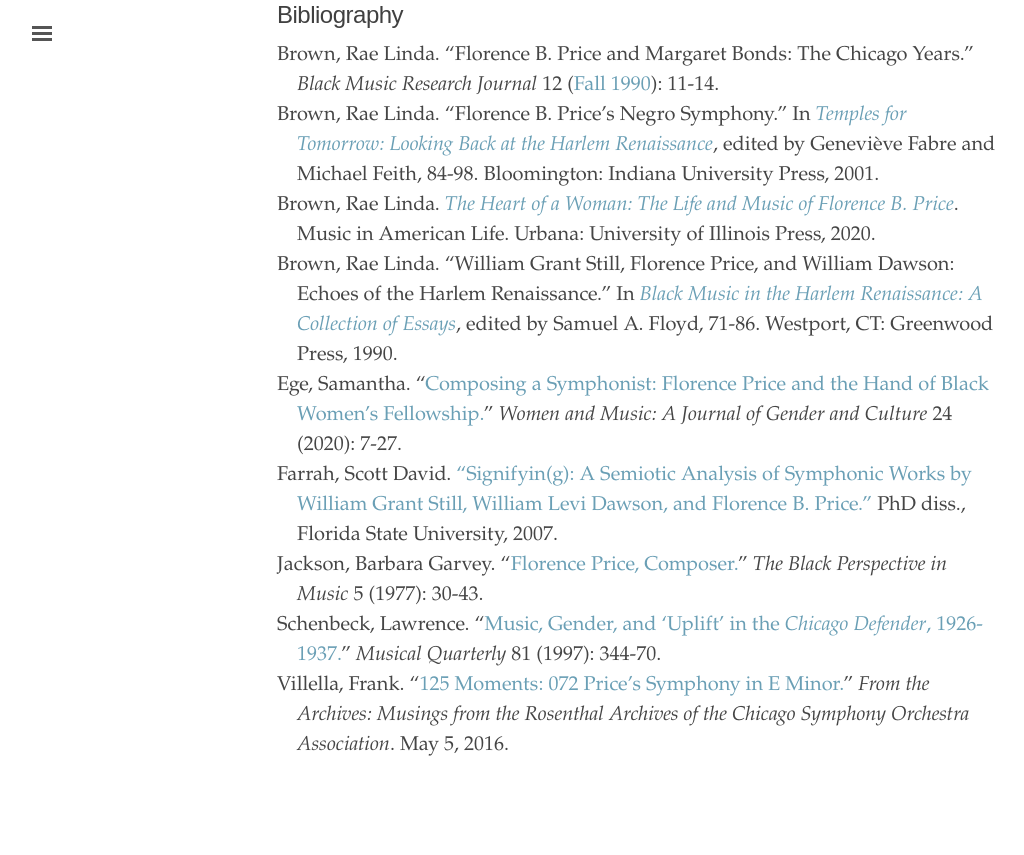
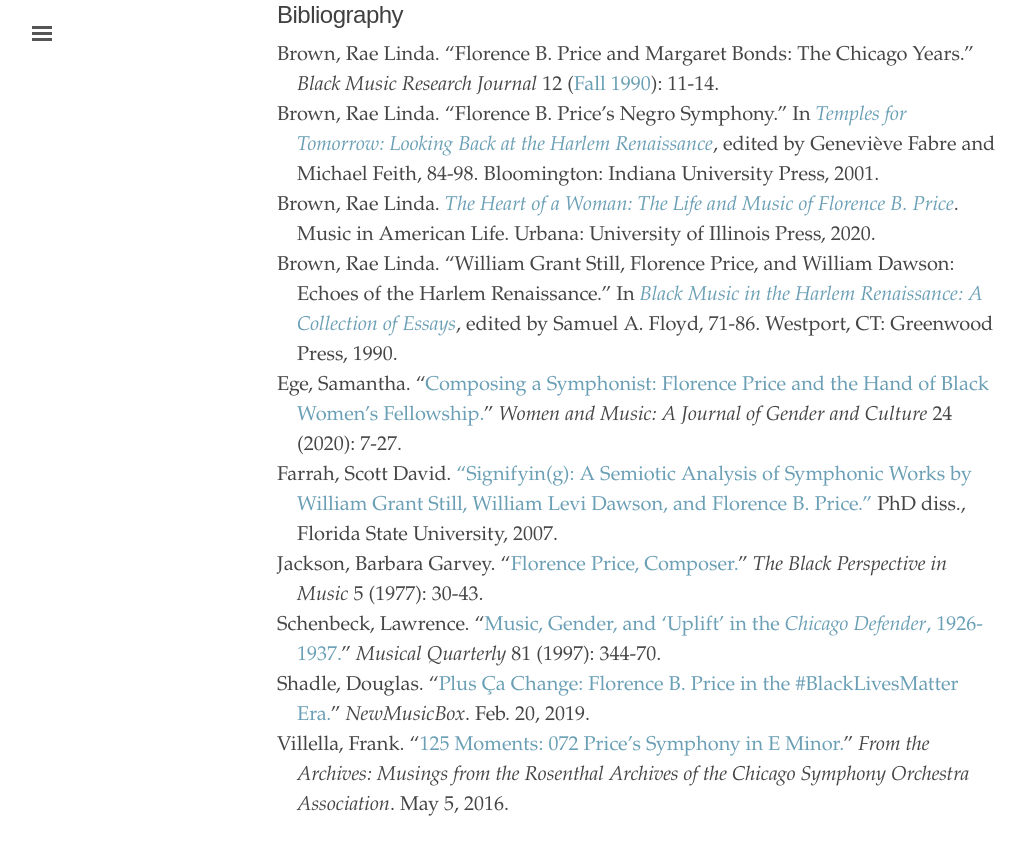
Before and after one commit to dwshadle/florence-price-catalog, a Jekyll site: the page built from _texts/price-symphony_no1.md, in a window 1280 px wide and 900 px high, scrolled down 1532 px. Shown: the top 855 px of the window, without its empty margins (3-1027 px from the left). Built offline with Jekyll 4.4.1, drawn with Linux system fonts in a browser that asks for light colours.

Commit message:
Update price-symphony_no1.md

```diff
--- a/_texts/price-symphony_no1.md
+++ b/_texts/price-symphony_no1.md
@@ -49,5 +49,6 @@
 6. Farrah, Scott David. <a href="http://purl.flvc.org/fsu/fd/FSU_migr_etd-4499" target="_blank">"Signifyin(g): A Semiotic Analysis of Symphonic Works by William Grant Still, William Levi Dawson, and Florence B. Price."</a> PhD diss., Florida State University, 2007.
 7. Jackson, Barbara Garvey. "<a href="https://doi.org/10.2307/1214357" target="_blank">Florence Price, Composer.</a>" *The Black Perspective in Music* 5 (1977): 30-43.
 8. Schenbeck, Lawrence. "<a href="https://doi.org/10.1093/mq/81.3.344" target="_blank">Music, Gender, and 'Uplift' in the *Chicago Defender*, 1926-1937.</a>" *Musical Quarterly* 81 (1997): 344-70.
-9. Villella, Frank. "<a href="https://csoarchives.wordpress.com/2016/05/05/125-moments-072-prices-symphony-in-e-minor/" target="_blank">125 Moments: 072 Price's Symphony in E Minor.</a>" *From the Archives: Musings from the Rosenthal Archives of the Chicago Symphony Orchestra Association*. May 5, 2016.
+9. Shadle, Douglas. "<a href="https://newmusicusa.org/nmbx/plus-ca-change-florence-b-price-in-the-blacklivesmatter-era/" target="_blank">Plus Ça Change: Florence B. Price in the #BlackLivesMatter Era.</a>" *NewMusicBox*. Feb. 20, 2019.
+10. Villella, Frank. "<a href="https://csoarchives.wordpress.com/2016/05/05/125-moments-072-prices-symphony-in-e-minor/" target="_blank">125 Moments: 072 Price's Symphony in E Minor.</a>" *From the Archives: Musings from the Rosenthal Archives of the Chicago Symphony Orchestra Association*. May 5, 2016.
 {:.bibliography}
```
